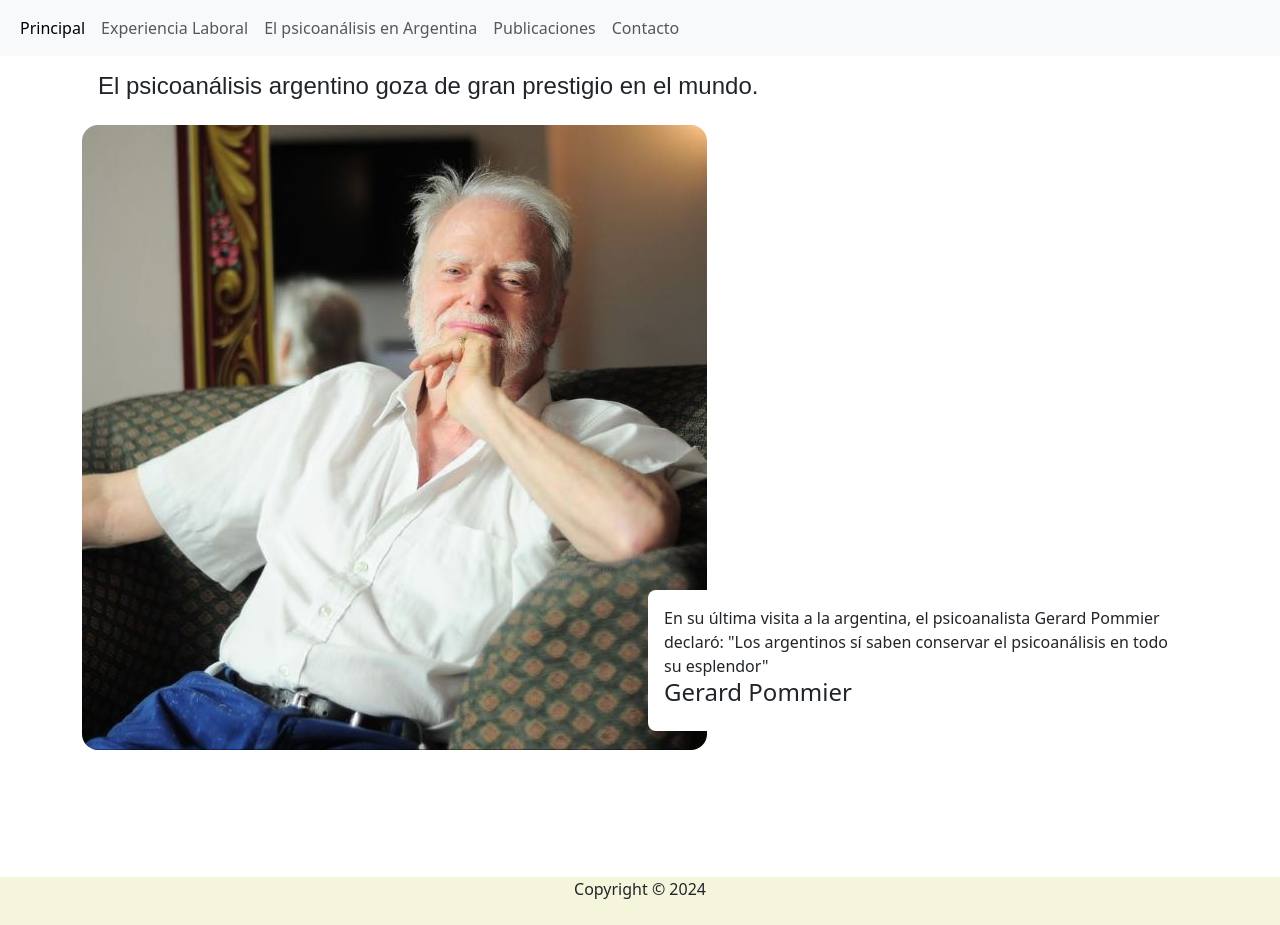
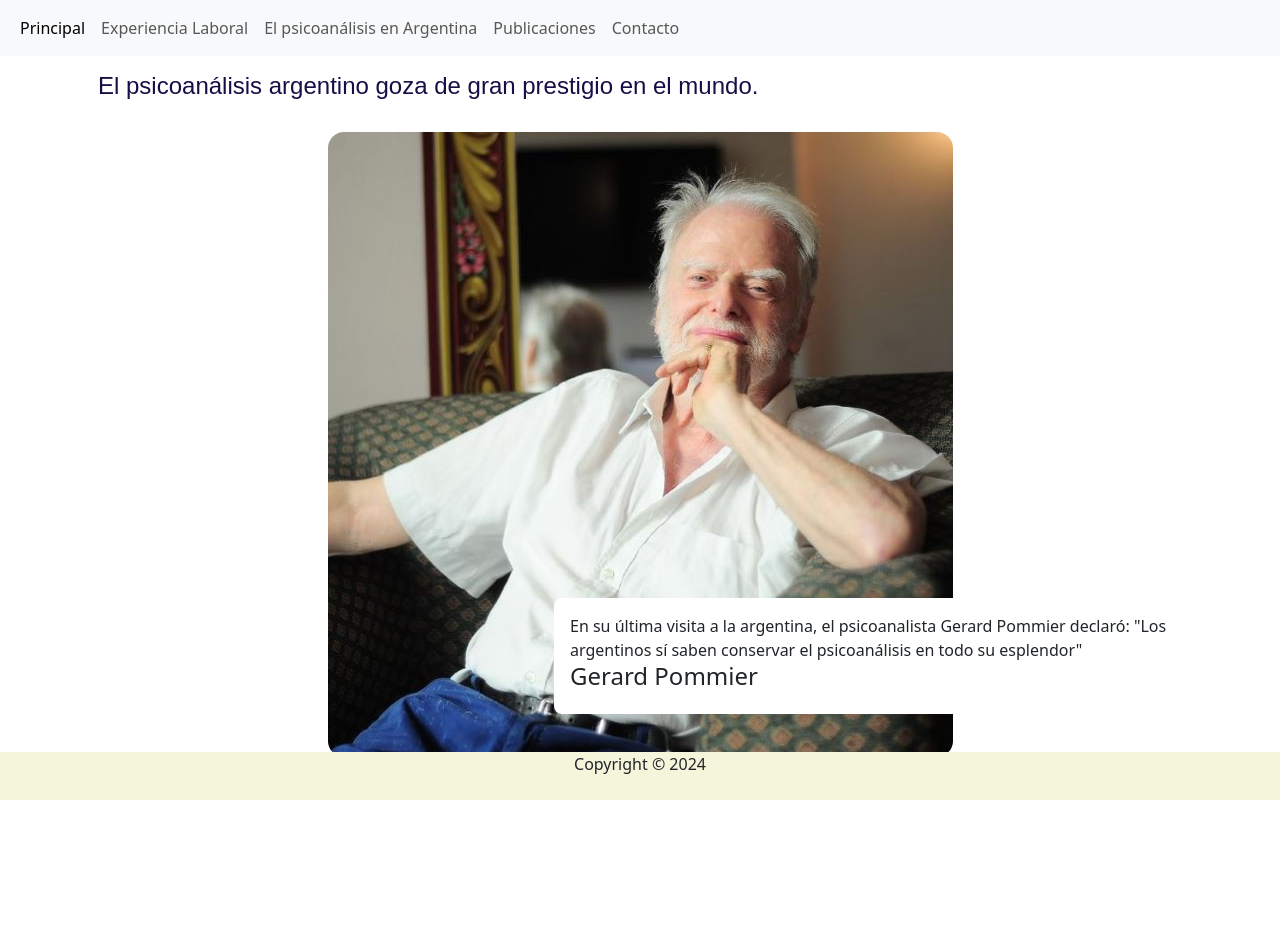
Before and after one commit to willygravino/lic-martinez, a plain HTML site: page psi-argentina.html in a window 1280 px wide. After the commit the page ends 800 px from the top, so only its background shows below. Drawn offline with Linux system fonts and the light colour scheme.

Commit message:
tercera preentrega - OK

```diff
--- a/css/estilos.scss
+++ b/css/estilos.scss
@@ -34,11 +34,11 @@ html {
         font-size: 2rem;
         transition: 0.3s;
 
-    }
+        &:hover {
+            color: rgb(172, 172, 172);
+            font-size: 3rem;
 
-    :hover {
-        color: rgb(172, 172, 172);
-        font-size: 3rem;
+        }
 
     }
 
@@ -108,25 +108,16 @@ html {
     margin-bottom: 3rem;
     transition: all;
 
+    // CON EL SIGUIENTE BUCLE, QUIERO QUE LOS ITEMS APAREZCAN DE A UNO EN UNO AL IR A LA PÁGINA; PERO NO LOGRO QUE EN MI VSC FUNCIONE LAS TRASNFORMACIONES, LAS TRANSICIONES, NADA DE ESO!!!! PROBÉ HACERLO EN UN PROYECTO NUEVO, Y TAMPOCO.... NO FUNCIONAN LAS TRANSFORMACIONES Y NO ENTIENDO POR QUÉ.....
 
+    @for $i from 1 to 7 {
 
-    // @for $i from 1 to 7 {
+        .exp#{$i} {
+            transition-delay: 1s + (0.2 * $i);
+            //    color: aqua;
+        }
 
-    //     .exp#{$i} {
-    //         transition-delay: 1s * $i;
-    //         font-size: 1rem * $i;
-    //         color: aqua;
-
-    //     }
-
-
-
-    .exp1 {
-        transition-delay: 1s;
-        display: none;
-        color: red;
     }
-
 
 }
 
@@ -136,7 +127,17 @@ html {
 
 .titulo-pagina {
     font-family: 'Josefin', sans-serif;
+    color: rgb(24, 13, 70);
     padding: 1rem;
+
+    // ESTE HOVER LO PONGO SOLO PARA DEMOSTRAR QUE NO FUNCIONAN LAS TRANSFORMACIONES, NO ENTIENDO POR QUÉ
+
+    &:hover {
+        transform: rotate(90);
+        color: rgb(145, 0, 0);
+        // EL COLOR FUNCIONA, PERO NO FUNCIONA EL TRANSFORM
+    }
+
 }
 
 .analisis-argentina {
@@ -144,33 +145,34 @@ html {
     justify-content: center;
     align-items: center;
     gap: 4rem;
+    overflow:scroll;
+
+    .imagen {
+        margin: auto;
+        align-items: center;
+        grid-column: 1/6;
+        grid-row: 1/6;
+    }
+
+    .texto-psi-arg {
+        grid-column: 3/6;
+        grid-row: 4/6;
+        background-color: rgb(255, 255, 255);
+        padding: 1rem;
+        align-self: center;
+    }
+
 }
 
 .grilla {
-    height: 100vh;
+    height: 80vh;
     display: grid;
-    grid-template-columns: 1fr 1fr;
-    grid-template-rows: 1fr 1fr 1fr;
-    gap: 1rem;
+    grid-template-columns: 1fr 1fr 1fr 1fr 1fr;
+    grid-template-rows: 1fr 1fr 1fr 1fr 1fr;
+    // gap: 1rem;
 
 }
 
-.imagen {
-    grid-column: 1/3;
-    grid-row: 1/4;
-}
-
-.texto {
-    grid-column: 2/3;
-    grid-row: 2/4;
-    background-color: rgb(255, 255, 255);
-    padding: 1rem;
-    align-self: center;
-}
-
-.foto {
-    border-style: groove;
-}
 
 footer {
     background-color: beige;
@@ -179,6 +181,8 @@ footer {
     width: 100%;
     height: 48px;
     text-align: center;
+    transition: cubic-bezier(0.075, 0.82, 0.165, 1);
+
 }
 
 @media (max-width: 480px) {
--- a/psi-argentina.html
+++ b/psi-argentina.html
@@ -4,7 +4,10 @@
 <head>
   <meta charset="UTF-8">
   <meta name="viewport" content="width=device-width, initial-scale=1.0">
-  <title>Lic. Martinez</title>
+  <meta name="description" content="El psicoanálisis que se ejerce en Argentina es uno de los más prestigiosos del mundo.">
+  <meta name="keywords" content="Psicoanálisis, psicoanálisis argentino, psicólogo online, psicólogo con gran experiencia online, psicólogo clínico">
+  <title>Psicoanálisis en Argentina</title>
+
   <link rel="stylesheet" href="./css/bootstrap.min.css">
   <link rel="stylesheet" href="./css/estilos.css">
 </head>
@@ -46,11 +49,11 @@
   <main class="container">
     <h4 class="titulo-pagina">El psicoanálisis argentino goza de gran prestigio en el mundo.</h4>
 
-    <section class="grilla">
+    <section class="grilla analisis-argentina">
       <div class="imagen">
-        <img src="./imagenes/gerard-pomimier.jpg" alt="" class="img-fluid rounded-4">
+        <img src="./imagenes/gerard-pomimier.jpg" alt="fotografía del psicoanalista Gerard Pommier sentado en un sillón" class="img-fluid rounded-4">
       </div>
-      <div class="texto rounded-3">
+      <div class="texto-psi-arg rounded-3">
         En su última visita a la argentina, el psicoanalista Gerard Pommier declaró: "Los argentinos sí saben conservar
         el psicoanálisis en todo su
         esplendor"
```
Also changed, not shown: contacto.html (+4 -0 lines), experiencia.html (+4 -2 lines), index.html (+3 -1 lines), publicaciones.html (+3 -1 lines), css/estilos.css, 2 other files.
